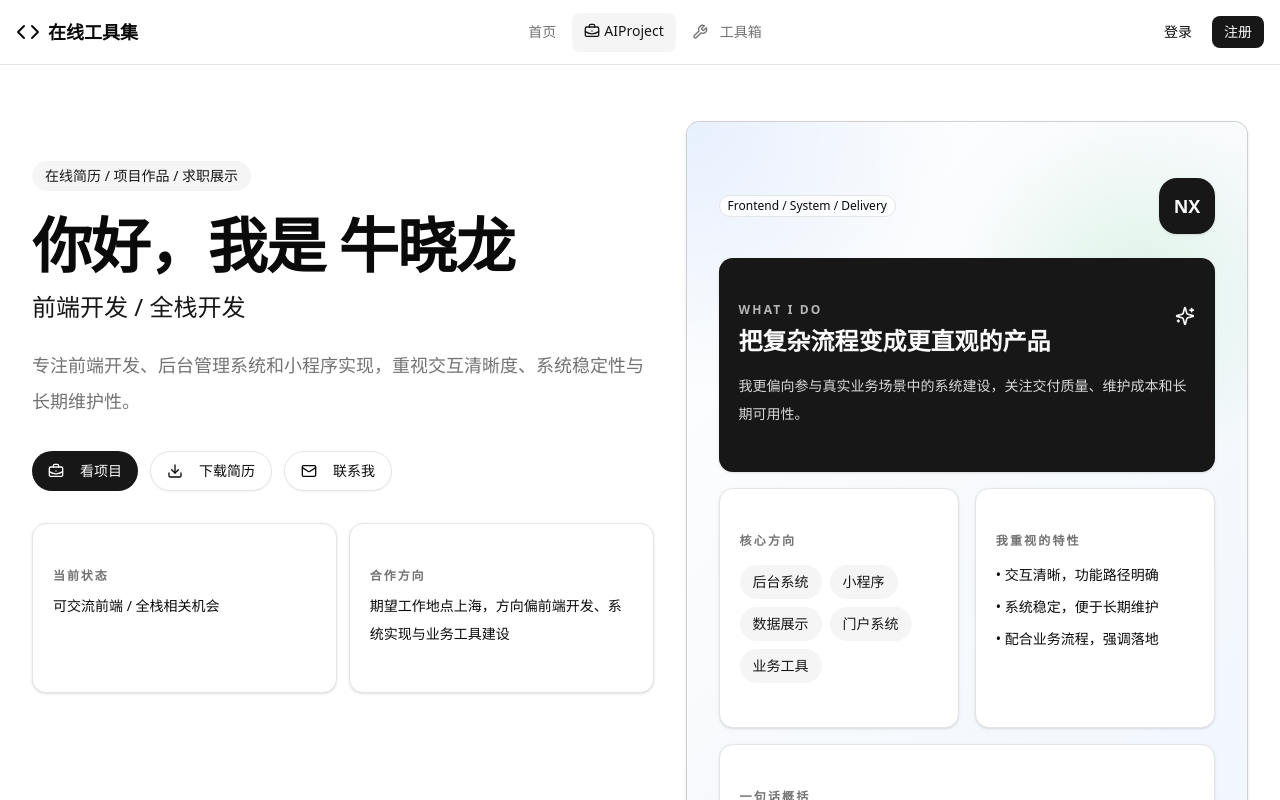
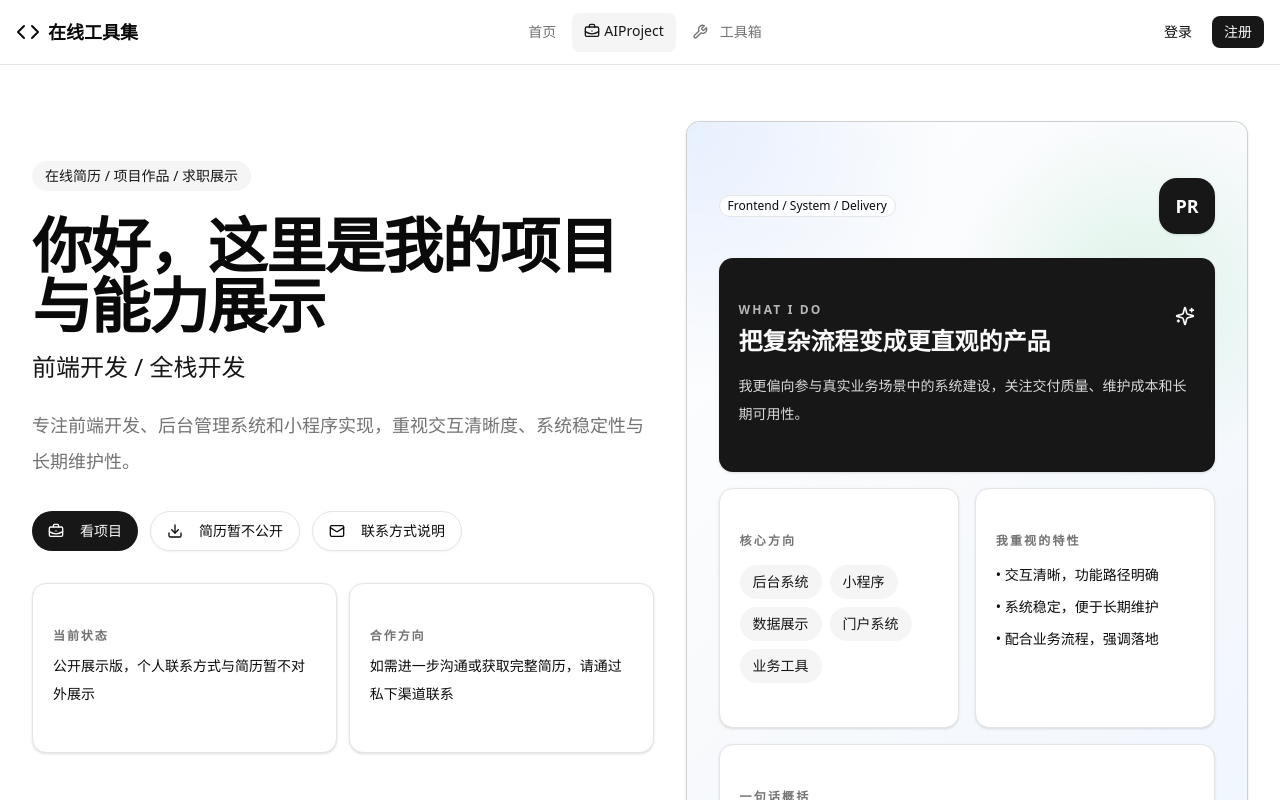
Before and after one commit to plainview387-a11y/onlinejsonpath, a Next.js app: page /projects/ai-project in a window 1280 px wide. Shown: the top 800 px of the page. Built offline with nearby package versions, Linux system fonts and the light colour scheme.

Commit message:
Mask portfolio personal details for public view

```diff
--- a/src/app/projects/ai-project/page.tsx
+++ b/src/app/projects/ai-project/page.tsx
@@ -14,7 +14,6 @@ import {
   Code2,
   Database,
   Compass,
-  Phone,
 } from 'lucide-react';
 import { Card, CardContent } from '@/components/ui/card';
 import { Badge } from '@/components/ui/badge';
@@ -143,8 +142,6 @@ const resumeSections = [
   {
     title: '基本信息',
     items: [
-      `电话：${profile.phone}`,
-      `邮箱：${profile.email}`,
       `毕业院校：${profile.school}`,
       `专业：${profile.major}`,
     ],
@@ -168,9 +165,8 @@ const resumeSections = [
 ];
 
 const contactLinks = [
-  { label: '邮箱', value: profile.email, href: `mailto:${profile.email}`, icon: Mail },
-  { label: '电话', value: profile.phone, href: `tel:${profile.phone}`, icon: Phone },
   { label: '所在地', value: profile.location, href: '#', icon: MapPin },
+  { label: '联系说明', value: '联系方式与完整简历按需提供', href: '#', icon: Mail },
 ];
 
 function SectionHeading({
@@ -200,7 +196,7 @@ export default function AIProjectPage() {
             在线简历 / 项目作品 / 求职展示
           </Badge>
           <h1 className="mt-6 text-4xl font-semibold tracking-tight md:text-6xl">
-            你好，我是 {profile.name}
+            你好，这里是我的项目与能力展示
           </h1>
           <p className="mt-4 text-xl font-medium text-primary md:text-2xl">{profile.role}</p>
           <p className="mt-6 max-w-2xl text-lg leading-9 text-muted-foreground">{profile.tagline}</p>
@@ -213,15 +209,15 @@ export default function AIProjectPage() {
               </a>
             </Button>
             <Button asChild size="lg" variant="outline" className="w-full rounded-full sm:w-auto">
-              <a href={profile.resumeUrl}>
+              <span>
                 <Download className="mr-2 h-4 w-4" />
-                下载简历
-              </a>
+                简历暂不公开
+              </span>
             </Button>
             <Button asChild size="lg" variant="outline" className="w-full rounded-full sm:w-auto">
               <a href="#contact">
                 <Mail className="mr-2 h-4 w-4" />
-                联系我
+                联系方式说明
               </a>
             </Button>
           </div>
@@ -498,9 +494,7 @@ export default function AIProjectPage() {
                 <h3 className="text-2xl font-semibold">{profile.name}</h3>
                 <p className="mt-2 text-muted-foreground">{profile.role}</p>
               </div>
-              <a className="text-sm font-semibold text-primary" href={`mailto:${profile.email}`}>
-                {profile.email}
-              </a>
+              <span className="text-sm font-semibold text-primary">联系方式按需提供</span>
             </div>
             <div className="mt-6 grid gap-5">
               {resumeSections.map((section) => (
@@ -527,7 +521,7 @@ export default function AIProjectPage() {
             <div className="grid gap-8 lg:grid-cols-[0.82fr_1.18fr]">
               <div>
                 <p className="text-sm font-semibold uppercase tracking-[0.18em] text-primary-foreground/70">Contact</p>
-                <h2 className="mt-3 text-3xl font-semibold">如果你正在寻找偏系统实现和业务落地的前端 / 全栈同学，欢迎联系我</h2>
+                <h2 className="mt-3 text-3xl font-semibold">如果你正在寻找偏系统实现和业务落地的前端 / 全栈同学，这里可以先看项目与能力概览</h2>
                 <p className="mt-4 leading-8 text-primary-foreground/80">
                   我更希望参与有明确业务目标、重视执行质量和长期迭代的项目或岗位。
                 </p>
@@ -573,17 +567,13 @@ export default function AIProjectPage() {
                     <ArrowUpRight className="h-4 w-4" />
                   </span>
                 </Link>
-                <a
-                  href={profile.resumeUrl}
-                  className="rounded-[24px] border border-white/15 bg-white/10 p-4 transition hover:bg-white/15"
-                >
+                <div className="rounded-[24px] border border-white/15 bg-white/10 p-4">
                   <Download className="h-5 w-5" />
                   <span className="mt-4 block text-sm text-primary-foreground/70">PDF 简历</span>
                   <span className="mt-1 flex items-center gap-2 font-semibold">
-                    下载附件
-                    <ArrowUpRight className="h-4 w-4" />
+                    暂不公开
                   </span>
-                </a>
+                </div>
               </div>
             </div>
           </CardContent>
--- a/src/lib/portfolio.ts
+++ b/src/lib/portfolio.ts
@@ -1,17 +1,17 @@
 export const profile = {
-  name: '牛晓龙',
+  name: '候选人',
   role: '前端开发 / 全栈开发',
   location: '上海',
   tagline:
     '专注前端开发、后台管理系统和小程序实现，重视交互清晰度、系统稳定性与长期维护性。',
   intro:
     '我更关注面向真实业务场景的系统建设，包括后台管理系统、小程序、门户和数据展示类产品。相比单纯完成页面，我更在意功能是否顺手、结构是否清楚、上线后是否稳定，以及后续是否易于维护和继续扩展。',
-  email: '2719263509@qq.com',
-  phone: '18155884720',
+  email: '',
+  phone: '',
   school: '池州学院',
   major: '数据科学与大数据技术',
-  resumeUrl: '/牛晓龙-2024ss-简历.pdf',
-  avatarInitials: 'NX',
-  status: '可交流前端 / 全栈相关机会',
-  availability: '期望工作地点上海，方向偏前端开发、系统实现与业务工具建设',
+  resumeUrl: '',
+  avatarInitials: 'PR',
+  status: '公开展示版，个人联系方式与简历暂不对外展示',
+  availability: '如需进一步沟通或获取完整简历，请通过私下渠道联系',
 };
```
